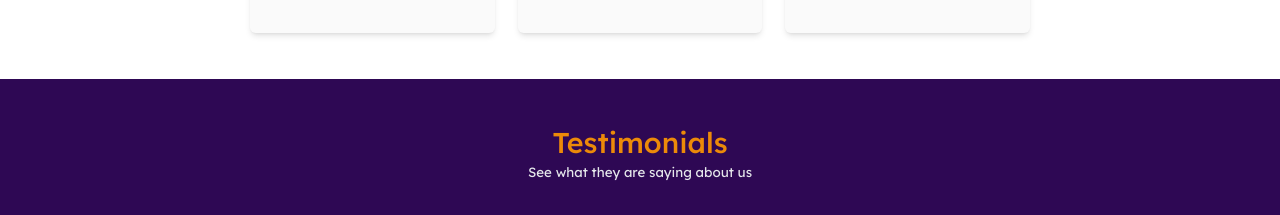
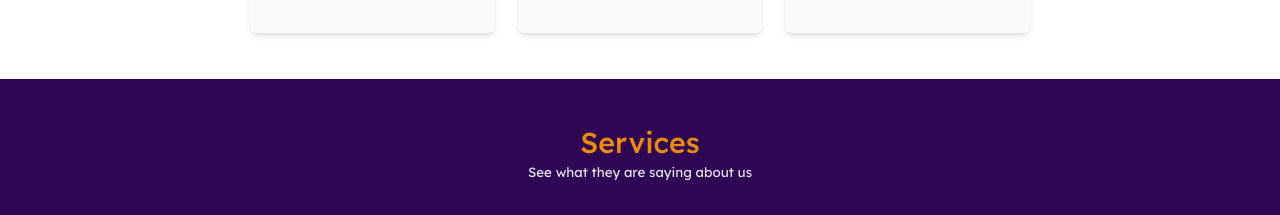
Before and after one commit to Setone01/Homly, a React (Create React App) app: page / in a window 1280 px wide. Shown: the part 1463-1678 px from the top of the page. Built offline with nearby package versions, Linux system fonts and the light colour scheme.

Commit message:
restructuring of services components

```diff
--- a/src/Pages/landingPage/Management/Management.jsx
+++ b/src/Pages/landingPage/Management/Management.jsx
@@ -68,7 +68,7 @@ const Management = () => {
       <div className="w-[90%] flex justify-center flex-col mx-auto">
         <div className="mb-10 flex items-center justify-center flex-col" data-aos="zoom-in" data-aos-duration="2500">
           <h1 className="text-secondary text-center text-3xl font-medium">
-            Testimonials
+            Services
           </h1>
           <p className="text-sm text-gray-200 font-normal mt-1">
             See what they are saying about us
```
